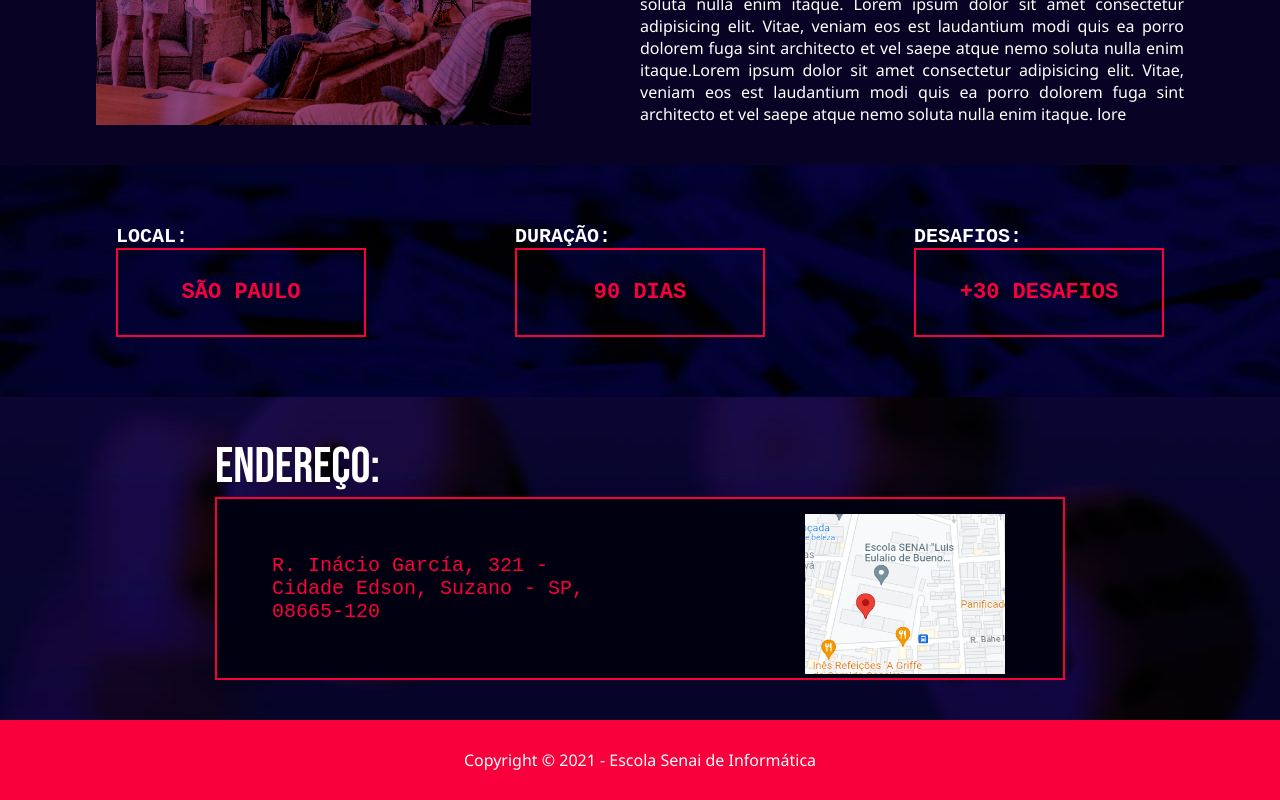
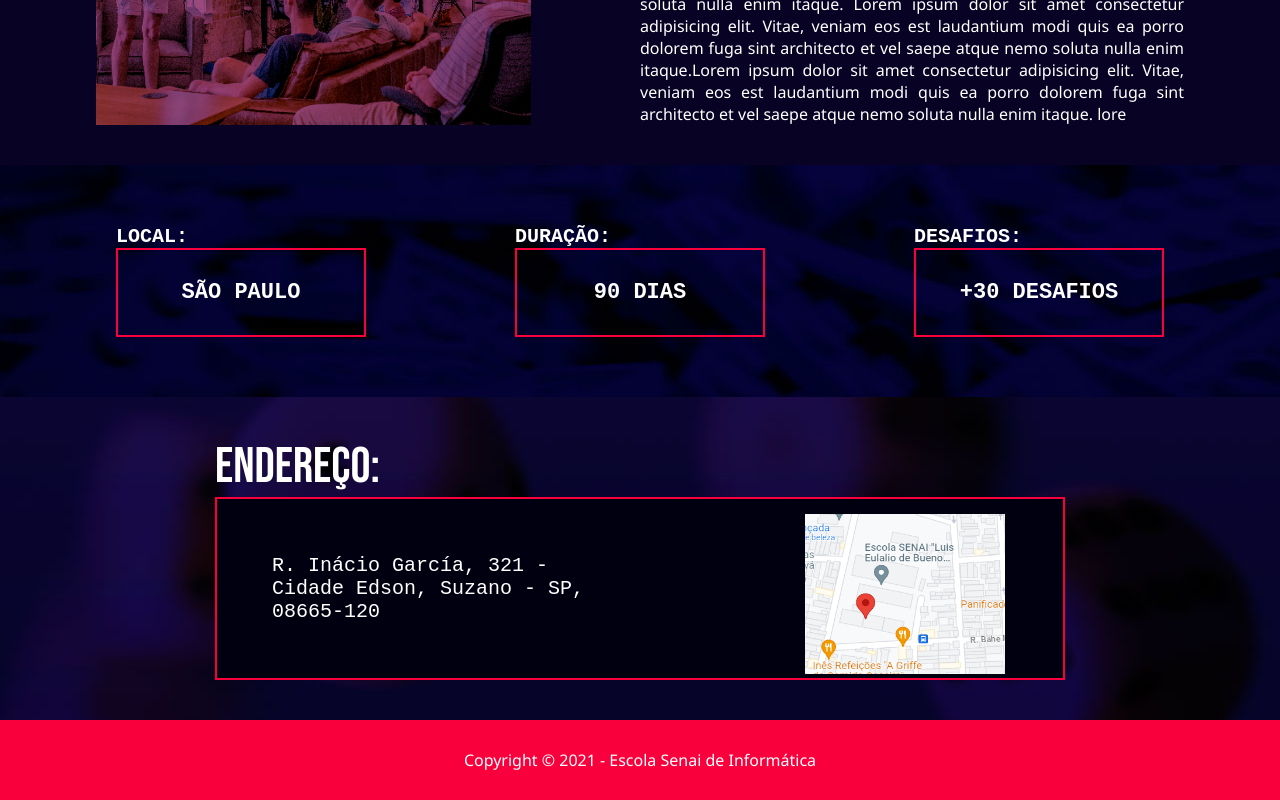
Before and after one commit to Veron1405/Atividade-SENAI-Suzano, a plain HTML site: page index.html in a window 1280 px wide. Shown: the part 1164-1964 px from the top of the page. Drawn offline with Linux system fonts and the light colour scheme.

Commit message:
Update estilo.css

```diff
--- a/css/estilo.css
+++ b/css/estilo.css
@@ -192,7 +192,7 @@ h1 {
 }
 
 .card-info p {
-    color: #F9003D;
+    color: #ffffff;
     font-size: 22px;
     font-weight: 600;
     border: solid 2px #F9003D;
@@ -219,7 +219,7 @@ h1 {
 }
 
 .texto-endereco {
-    color: #F9003D;
+    color: #ffffff;
     font-family: 'Courier New', Courier, monospace;
     background-color: #010010;
     border: solid 2px #F9003D;
```
